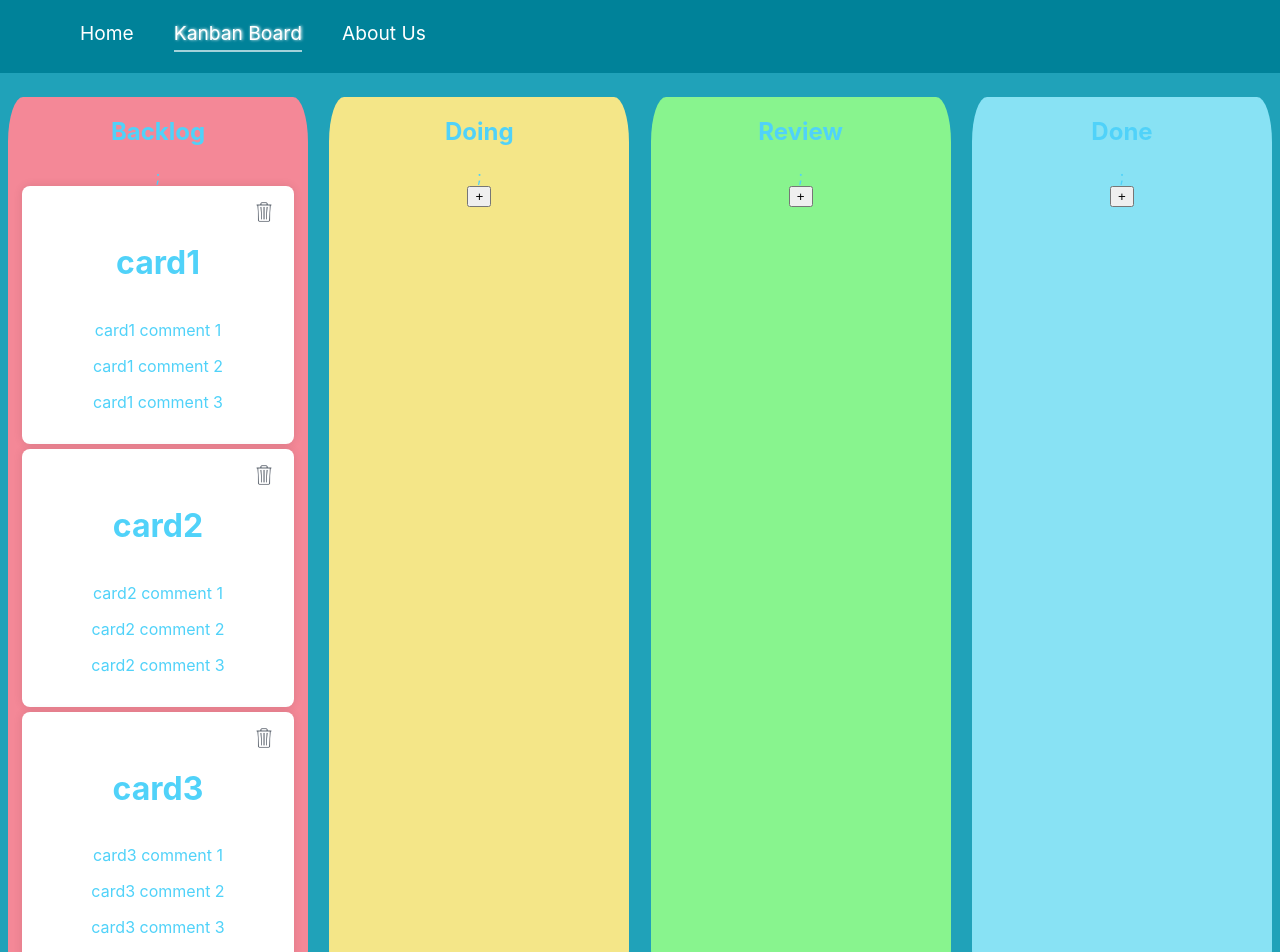
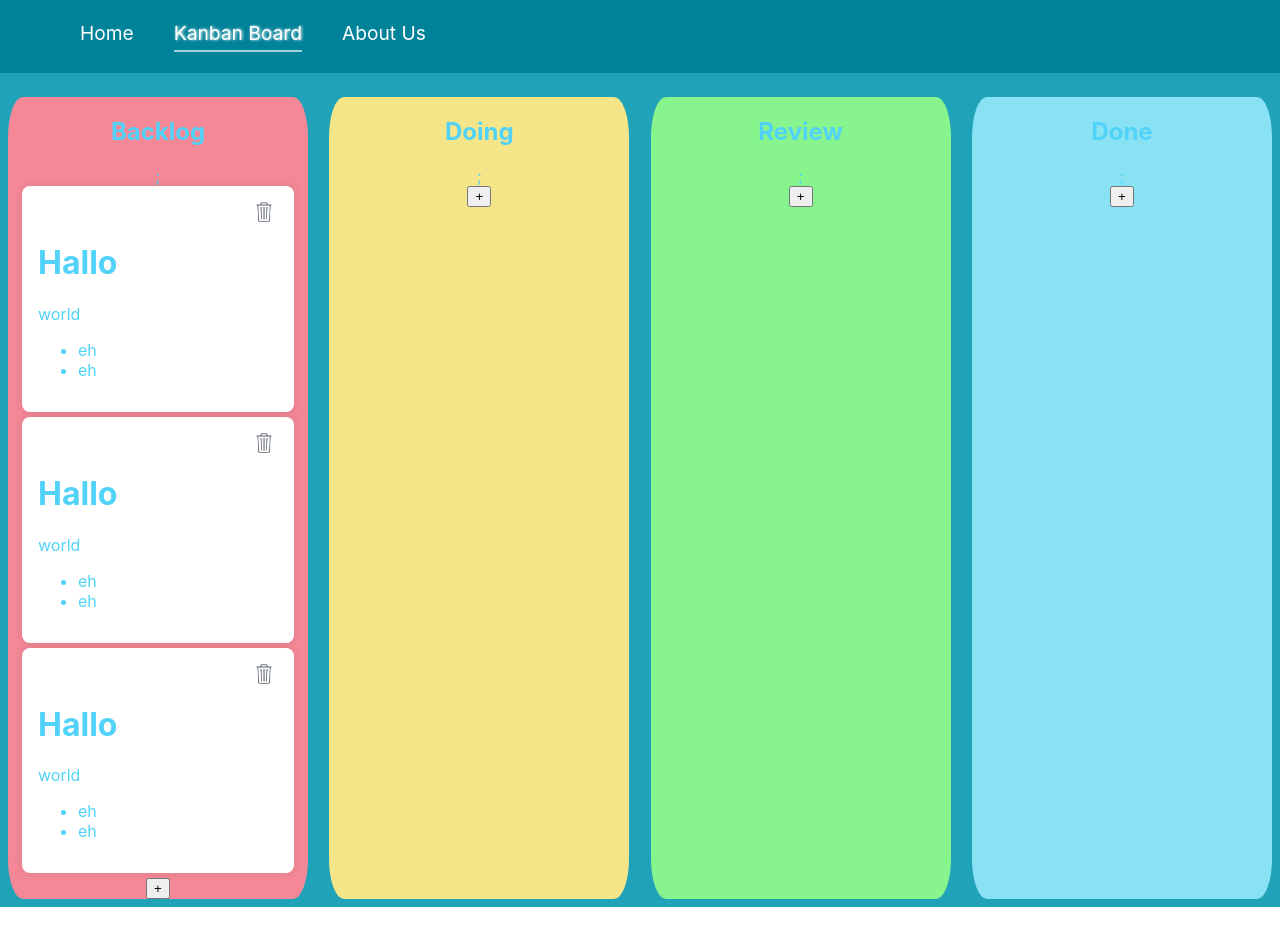
Before and after one commit to roblebob/lab-project-react-app, a React (Vite) app: page /board in a window 1280 px wide. Shown: the top 952 px of the page. After the commit the page ends 907 px from the top, so only its background shows below. Built offline with nearby package versions, Linux system fonts and the light colour scheme.

Commit message:
first step

```diff
--- a/package.json
+++ b/package.json
@@ -13,7 +13,9 @@
     "@dnd-kit/core": "^6.1.0",
     "react": "^18.2.0",
     "react-dom": "^18.2.0",
+    "react-markdown": "^9.0.1",
     "react-router-dom": "^6.22.3",
+    "remark-gfm": "^4.0.0",
     "uuid": "^9.0.1"
   },
   "devDependencies": {
--- a/src/assets/defaultData.json
+++ b/src/assets/defaultData.json
@@ -1,33 +1,17 @@
 [
   {
     "_id": "1",
-        "title": "card1",
-        "comments": [
-            "card1 comment 1",
-            "card1 comment 2",
-            "card1 comment 3"
-        ],
+    "content": "# Hallo \n world \n * eh \n * eh",
     "status": "Backlog"
-
   },
   {
     "_id": "2",
-        "title": "card2",
-        "comments": [
-            "card2 comment 1",
-            "card2 comment 2",
-            "card2 comment 3"
-        ],
+    "content": "# Hallo \n world \n * eh \n * eh",
     "status": "Backlog"
   },
   {
     "_id": "3",
-        "title": "card3",
-        "comments": [
-            "card3 comment 1",
-            "card3 comment 2",
-            "card3 comment 3"
-        ],
+    "content": "# Hallo \n world \n * eh \n * eh",
     "status": "Backlog"
   }
 ]
--- a/src/comonents/Column.jsx
+++ b/src/comonents/Column.jsx
@@ -1,13 +1,13 @@
 import "./Column.css";
+import { v4 as uuidv4 } from 'uuid';
 import ItemCard from "./ItemCard";
 
 const Column = ({ data, name, color, addCard, deleteCard }) => {
   const submitCard = () => {
     addCard({
-      _id: Math.ceil(Math.random() * 1000),
-      title: "New Card",
+      _id: uuidv4(),
       status: name,
-      comments: [],
+      content: "",
     });
   };
 
--- a/src/comonents/ItemCard.jsx
+++ b/src/comonents/ItemCard.jsx
@@ -1,4 +1,6 @@
 import "./ItemCard.css";
+import Markdown from "react-markdown";
+import remarkGfm from "remark-gfm";
 
 const ItemCard = ({ item, deleteCard }) => {
   return (
@@ -11,15 +13,8 @@ const ItemCard = ({ item, deleteCard }) => {
         onClick={() => deleteCard(item._id)}
       />
 
-      <h1>{item.title}</h1>
-      <div className="ItemCardCommentsContainer">
-        {item.comments.map((comment, index) => {
-          return (
-            <div key={comment + index}>
-              <p>{comment}</p>
-            </div>
-          );
-        })}
+      <div className="ItemCardContent" style={{ textAlign: "left" }}>
+        <Markdown remarkPlugins={[remarkGfm]}>{item.content}</Markdown>
       </div>
     </div>
   );
```
Also changed, not shown: 1 other file (tests, documents, lock files or other folders). Lines whose indentation alone changed are shown as unchanged.
